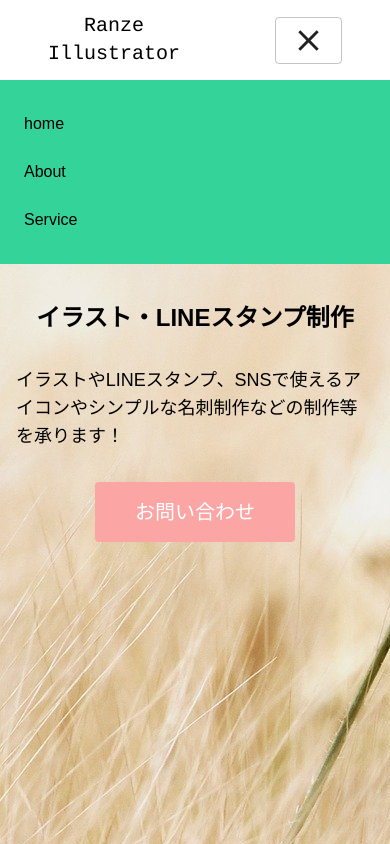
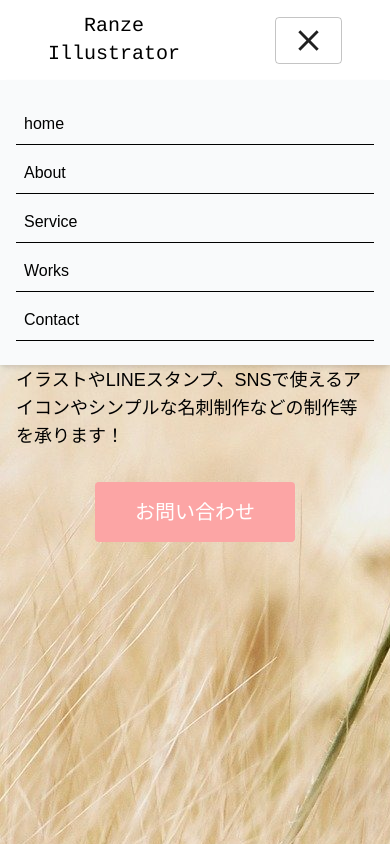
Before and after one commit to mayone-du/ranze-hp, a Next.js app: page / in a window 390 px wide. Both pictures are taken after a click on the button 308 px from the left and 40 px from the top of the page. Shown: the top 844 px of the page. Built offline with nearby package versions, Linux system fonts and the light colour scheme.

Commit message:
hamburger update

```diff
--- a/src/components/shared/layout/Header.tsx
+++ b/src/components/shared/layout/Header.tsx
@@ -85,25 +85,43 @@ const Header: React.VFC<{ isActivePage: string }> = ({ isActivePage }) => {
         {/* ↓ハンバーガーメニューのトリガー */}
         <div className="block lg:hidden">
           <Button onClick={handleToggleClick} variant="outlined" size="medium">
-            {isMenuActive ? <Close fontSize="large" /> : <Menu fontSize="large" />}
+            {isMenuActive ? (
+              <Close fontSize="large" />
+            ) : (
+              <Menu fontSize="large" />
+            )}
           </Button>
         </div>
         <ul
-          className={`${isMenuActive ? "visible opacity-100 transform translate-x-0" : "invisible opacity-0 transform translate-x-10"} fixed top-20 p-4 left-0 lg:hidden w-screen bg-green-400 transition-all`}
+          className={`${
+            isMenuActive
+              ? "visible opacity-100 transform translate-x-0"
+              : "invisible opacity-0 transform translate-x-10"
+          } fixed top-20 p-4 left-0 bg-gray-50 lg:hidden w-screen transition-all shadow-md`}
         >
           <li>
             <Link href="/">
-              <a className="block p-2 my-2">home</a>
+              <a className="block p-2 my-2 border-b border-black">home</a>
             </Link>
           </li>
           <li>
             <Link href="/about">
-              <a className="block p-2 my-2">About</a>
+              <a className="block p-2 my-2 border-b border-black">About</a>
             </Link>
           </li>
           <li>
             <Link href="/service">
-              <a className="block p-2 my-2">Service</a>
+              <a className="block p-2 my-2 border-b border-black">Service</a>
+            </Link>
+          </li>
+          <li>
+            <Link href="/works">
+              <a className="block p-2 my-2 border-b border-black">Works</a>
+            </Link>
+          </li>
+          <li>
+            <Link href="/contact">
+              <a className="block p-2 my-2 border-b border-black">Contact</a>
             </Link>
           </li>
         </ul>
```
